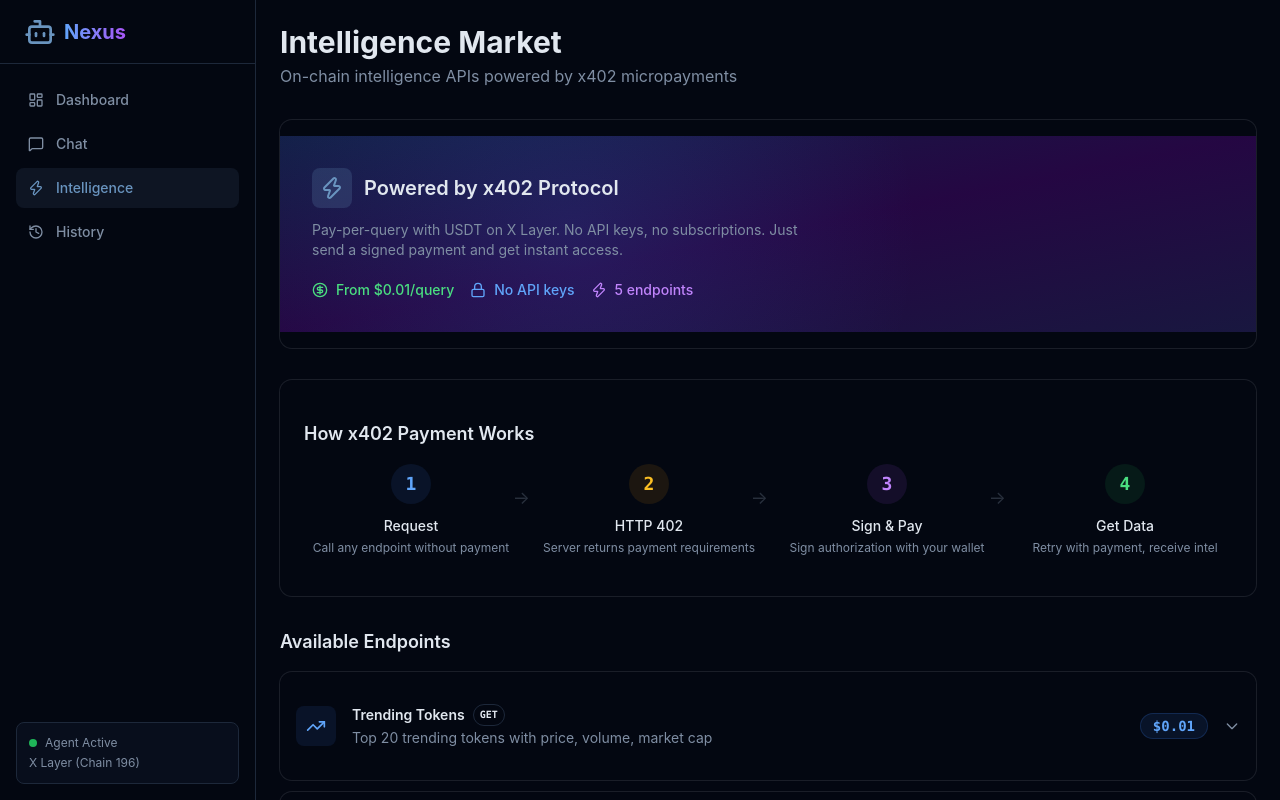
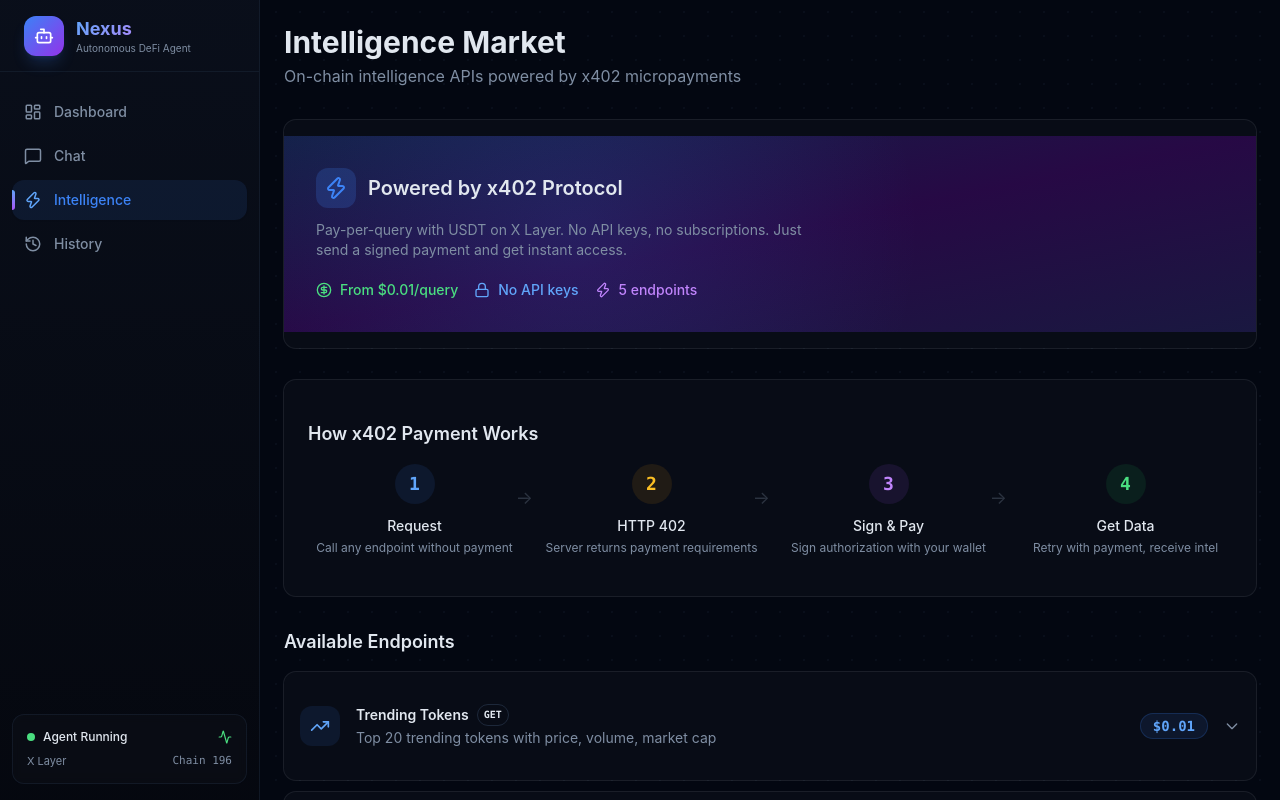
Before and after one commit to Louis-XWB/nexus-agent, a Next.js app: page /intel in a window 1280 px wide. Shown: the top 800 px of the page. Built offline with nearby package versions, Linux system fonts and the light colour scheme.

Commit message:
style: premium UI overhaul - gradient sidebar, glow cards, colored action feed, refined typography

```diff
--- a/src/app/globals.css
+++ b/src/app/globals.css
@@ -6,11 +6,11 @@
   :root {
     --background: 224 71% 4%;
     --foreground: 213 31% 91%;
-    --card: 224 71% 4%;
+    --card: 222 47% 6%;
     --card-foreground: 213 31% 91%;
-    --popover: 224 71% 4%;
+    --popover: 222 47% 6%;
     --popover-foreground: 213 31% 91%;
-    --primary: 210 40% 58%;
+    --primary: 217 91% 60%;
     --primary-foreground: 222.2 47.4% 11.2%;
     --secondary: 222.2 47.4% 11.2%;
     --secondary-foreground: 210 40% 98%;
@@ -22,20 +22,63 @@
     --destructive-foreground: 210 40% 98%;
     --border: 216 34% 17%;
     --input: 216 34% 17%;
-    --ring: 210 40% 58%;
-    --radius: 0.5rem;
+    --ring: 217 91% 60%;
+    --radius: 0.75rem;
   }
 }
 
 @layer base {
   * {
     @apply border-border;
+    transition: background-color 0.15s ease, border-color 0.15s ease, color 0.1s ease, box-shadow 0.2s ease;
   }
   body {
     @apply bg-background text-foreground;
-    font-family: "Inter", system-ui, sans-serif;
+    font-family: "Inter", system-ui, -apple-system, sans-serif;
+    background-image: radial-gradient(circle, rgba(99, 120, 180, 0.06) 1px, transparent 1px);
+    background-size: 24px 24px;
   }
   code, pre, .font-mono {
-    font-family: "JetBrains Mono", monospace;
+    font-family: "JetBrains Mono", "Fira Code", monospace;
+  }
+
+  ::-webkit-scrollbar { width: 5px; height: 5px; }
+  ::-webkit-scrollbar-track { background: transparent; }
+  ::-webkit-scrollbar-thumb { background: hsl(216 34% 20%); border-radius: 4px; }
+  ::-webkit-scrollbar-thumb:hover { background: hsl(216 34% 30%); }
+}
+
+@layer utilities {
+  .card-premium {
+    background: linear-gradient(135deg, hsl(222 47% 7%) 0%, hsl(224 50% 5%) 100%);
+    border: 1px solid hsl(216 34% 17%);
+  }
+  .card-premium:hover {
+    border-color: hsl(217 60% 30%);
+    box-shadow: 0 0 20px rgba(59, 130, 246, 0.06), 0 4px 16px rgba(0, 0, 0, 0.3);
+  }
+  .glow-blue {
+    box-shadow: 0 0 12px rgba(59, 130, 246, 0.15);
+  }
+  .text-gradient {
+    background: linear-gradient(135deg, #60a5fa 0%, #a78bfa 100%);
+    -webkit-background-clip: text;
+    -webkit-text-fill-color: transparent;
+    background-clip: text;
+  }
+  .animate-fade-in {
+    animation: fadeIn 0.3s ease-out;
+  }
+  .animate-slide-up {
+    animation: slideUp 0.4s ease-out;
   }
 }
+
+@keyframes fadeIn {
+  from { opacity: 0; transform: translateY(4px); }
+  to { opacity: 1; transform: translateY(0); }
+}
+@keyframes slideUp {
+  from { opacity: 0; transform: translateY(12px); }
+  to { opacity: 1; transform: translateY(0); }
+}
--- a/src/app/layout.tsx
+++ b/src/app/layout.tsx
@@ -12,7 +12,7 @@ export default function RootLayout({ children }: { children: React.ReactNode })
     <html lang="en" className="dark">
       <body className="min-h-screen bg-background antialiased">
         <Sidebar />
-        <main className="pl-64"><div className="container mx-auto p-6">{children}</div></main>
+        <main className="pl-[260px]"><div className="max-w-7xl mx-auto px-6 py-6">{children}</div></main>
       </body>
     </html>
   );
--- a/src/components/dashboard/stat-card.tsx
+++ b/src/components/dashboard/stat-card.tsx
@@ -1,30 +1,48 @@
-import { Card, CardContent } from "@/components/ui/card";
 import { cn } from "@/lib/utils";
 import type { LucideIcon } from "lucide-react";
 
 interface StatCardProps {
-  title: string; value: string; change?: string;
-  changeType?: "positive" | "negative" | "neutral"; subtitle?: string; icon: LucideIcon;
+  title: string;
+  value: string;
+  change?: string;
+  changeType?: "positive" | "negative" | "neutral";
+  subtitle?: string;
+  icon: LucideIcon;
 }
 
 export function StatCard({ title, value, change, changeType = "neutral", subtitle, icon: Icon }: StatCardProps) {
   return (
-    <Card className="bg-card border-border">
-      <CardContent className="p-6">
-        <div className="flex items-center justify-between">
-          <p className="text-sm font-medium text-muted-foreground">{title}</p>
-          <Icon className="h-4 w-4 text-muted-foreground" />
+    <div className="card-premium rounded-xl p-5 animate-fade-in">
+      <div className="flex items-center justify-between mb-3">
+        <p className="text-xs font-medium text-muted-foreground uppercase tracking-wider">{title}</p>
+        <div className={cn(
+          "h-8 w-8 rounded-lg flex items-center justify-center",
+          changeType === "positive" && "bg-green-500/10",
+          changeType === "negative" && "bg-red-500/10",
+          changeType === "neutral" && "bg-blue-500/10",
+        )}>
+          <Icon className={cn(
+            "h-4 w-4",
+            changeType === "positive" && "text-green-400",
+            changeType === "negative" && "text-red-400",
+            changeType === "neutral" && "text-blue-400",
+          )} />
         </div>
-        <div className="mt-2">
-          <p className="text-2xl font-bold font-mono">{value}</p>
-          <div className="flex items-center gap-2 mt-1">
-            {change && <span className={cn("text-xs font-medium font-mono",
-              changeType === "positive" && "text-green-400", changeType === "negative" && "text-red-400",
-              changeType === "neutral" && "text-muted-foreground")}>{change}</span>}
-            {subtitle && <span className="text-xs text-muted-foreground">{subtitle}</span>}
-          </div>
-        </div>
-      </CardContent>
-    </Card>
+      </div>
+      <p className="text-2xl font-bold font-mono tracking-tight">{value}</p>
+      <div className="flex items-center gap-2 mt-1.5">
+        {change && (
+          <span className={cn(
+            "text-xs font-medium font-mono px-1.5 py-0.5 rounded",
+            changeType === "positive" && "text-green-400 bg-green-500/10",
+            changeType === "negative" && "text-red-400 bg-red-500/10",
+            changeType === "neutral" && "text-muted-foreground",
+          )}>
+            {change}
+          </span>
+        )}
+        {subtitle && <span className="text-xs text-muted-foreground">{subtitle}</span>}
+      </div>
+    </div>
   );
 }
--- a/src/components/layout/sidebar.tsx
+++ b/src/components/layout/sidebar.tsx
@@ -3,7 +3,7 @@
 import Link from "next/link";
 import { usePathname } from "next/navigation";
 import { cn } from "@/lib/utils";
-import { LayoutDashboard, MessageSquare, Zap, History, Bot } from "lucide-react";
+import { LayoutDashboard, MessageSquare, Zap, History, Bot, Activity } from "lucide-react";
 
 const navItems = [
   { href: "/", label: "Dashboard", icon: LayoutDashboard },
@@ -15,29 +15,57 @@ const navItems = [
 export function Sidebar() {
   const pathname = usePathname();
   return (
-    <aside className="fixed left-0 top-0 z-40 h-screen w-64 border-r border-border bg-card">
-      <div className="flex h-16 items-center gap-2 border-b border-border px-6">
-        <Bot className="h-8 w-8 text-primary" />
-        <span className="text-xl font-bold bg-gradient-to-r from-blue-400 to-purple-500 bg-clip-text text-transparent">Nexus</span>
+    <aside className="fixed left-0 top-0 z-40 h-screen w-[260px] border-r border-border/50 bg-gradient-to-b from-[hsl(222,47%,7%)] to-[hsl(224,50%,4%)]">
+      {/* Logo */}
+      <div className="flex h-[72px] items-center gap-3 border-b border-border/50 px-6">
+        <div className="flex h-10 w-10 items-center justify-center rounded-xl bg-gradient-to-br from-blue-500 to-purple-600 shadow-lg shadow-blue-500/20">
+          <Bot className="h-5 w-5 text-white" />
+        </div>
+        <div>
+          <span className="text-lg font-bold text-gradient">Nexus</span>
+          <p className="text-[10px] text-muted-foreground -mt-0.5">Autonomous DeFi Agent</p>
+        </div>
       </div>
-      <nav className="space-y-1 p-4">
+
+      {/* Navigation */}
+      <nav className="space-y-1 p-3 mt-2">
         {navItems.map((item) => {
           const isActive = pathname === item.href;
           return (
             <Link key={item.href} href={item.href}
-              className={cn("flex items-center gap-3 rounded-lg px-3 py-2.5 text-sm font-medium transition-colors",
-                isActive ? "bg-primary/10 text-primary" : "text-muted-foreground hover:bg-muted hover:text-foreground")}>
-              <item.icon className="h-4 w-4" />{item.label}
+              className={cn(
+                "flex items-center gap-3 rounded-xl px-3 py-2.5 text-sm font-medium transition-all relative",
+                isActive
+                  ? "bg-primary/10 text-primary shadow-sm"
+                  : "text-muted-foreground hover:bg-white/5 hover:text-foreground"
+              )}>
+              {isActive && (
+                <div className="absolute left-0 top-1/2 -translate-y-1/2 w-[3px] h-5 rounded-r-full bg-gradient-to-b from-blue-400 to-purple-500" />
+              )}
+              <item.icon className={cn("h-[18px] w-[18px]", isActive && "text-blue-400")} />
+              {item.label}
             </Link>
           );
         })}
       </nav>
-      <div className="absolute bottom-4 left-4 right-4">
-        <div className="rounded-lg border border-border bg-muted/50 p-3">
-          <div className="flex items-center gap-2 text-xs text-muted-foreground">
-            <div className="h-2 w-2 rounded-full bg-green-500 animate-pulse" />Agent Active
+
+      {/* Agent Status */}
+      <div className="absolute bottom-4 left-3 right-3">
+        <div className="rounded-xl border border-border/50 bg-white/[0.02] p-3.5 backdrop-blur-sm">
+          <div className="flex items-center justify-between mb-2">
+            <div className="flex items-center gap-2 text-xs font-medium text-foreground">
+              <div className="relative">
+                <div className="h-2 w-2 rounded-full bg-green-400" />
+                <div className="absolute inset-0 h-2 w-2 rounded-full bg-green-400 animate-ping opacity-40" />
+              </div>
+              Agent Running
+            </div>
+            <Activity className="h-3.5 w-3.5 text-green-400" />
           </div>
-          <p className="mt-1 text-xs text-muted-foreground">X Layer (Chain 196)</p>
+          <div className="flex items-center justify-between text-[11px] text-muted-foreground">
+            <span>X Layer</span>
+            <span className="font-mono">Chain 196</span>
+          </div>
         </div>
       </div>
     </aside>
```
Also changed, not shown: src/components/dashboard/action-feed.tsx (+78 -28 lines).
